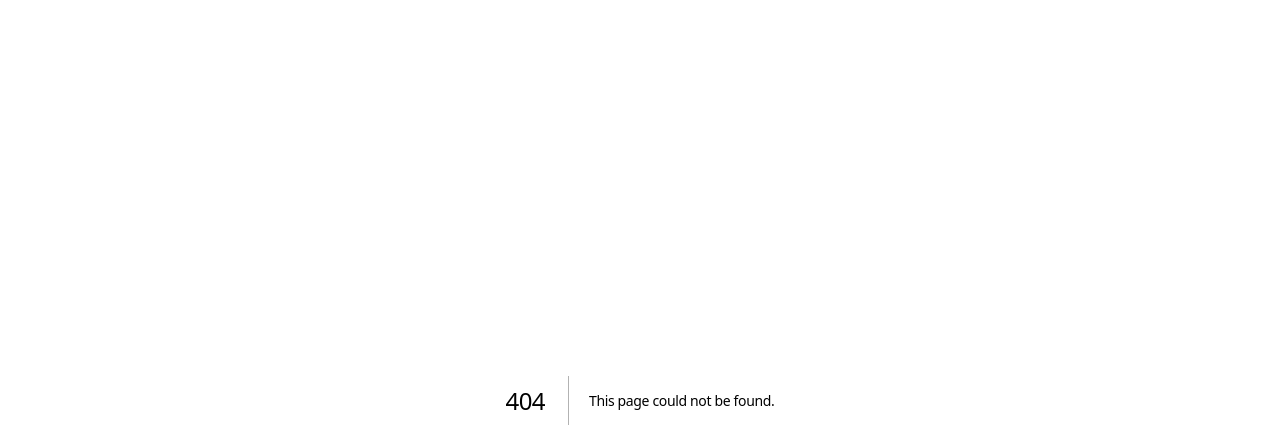
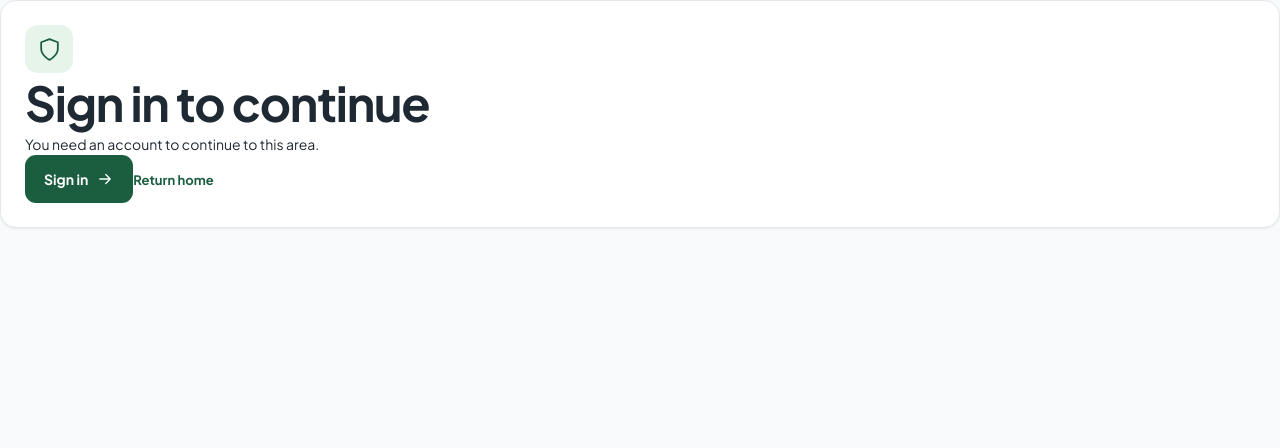
Before and after one commit to Soft-Nation-dev/grandstay, a Next.js app: page /staff in a window 1280 px wide. Before the commit this address had no page. Shown: the top 448 px of the page. Built offline with nearby package versions, Linux system fonts and the light colour scheme.

Commit message:
Add staff workspace route

```diff
--- /dev/null
+++ b/app/staff/page.tsx
@@ -0,0 +1,8 @@
+import type { Metadata } from "next";
+import { RoleHome } from "@/components/dashboard/role-home";
+
+export const metadata: Metadata = { title: "Staff workspace" };
+
+export default function Page() {
+  return <RoleHome role="staff" />;
+}
```
